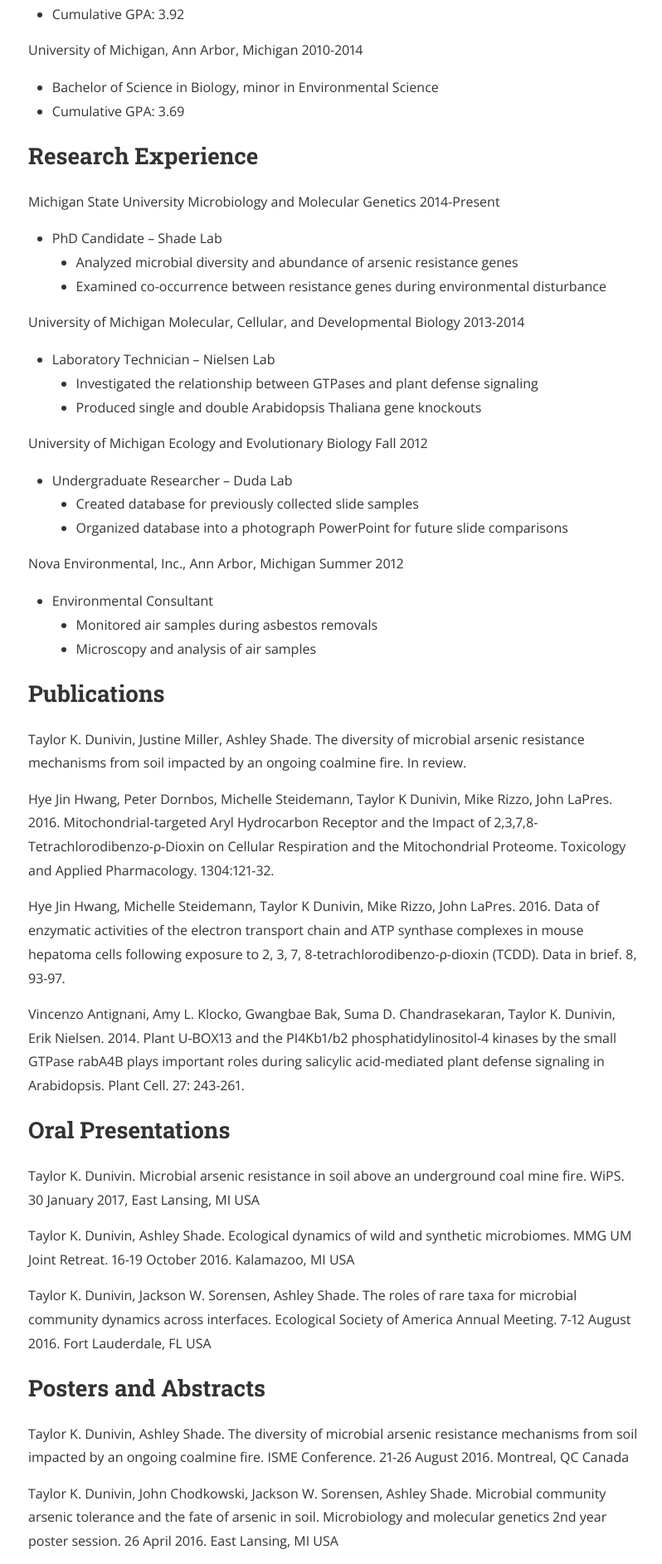
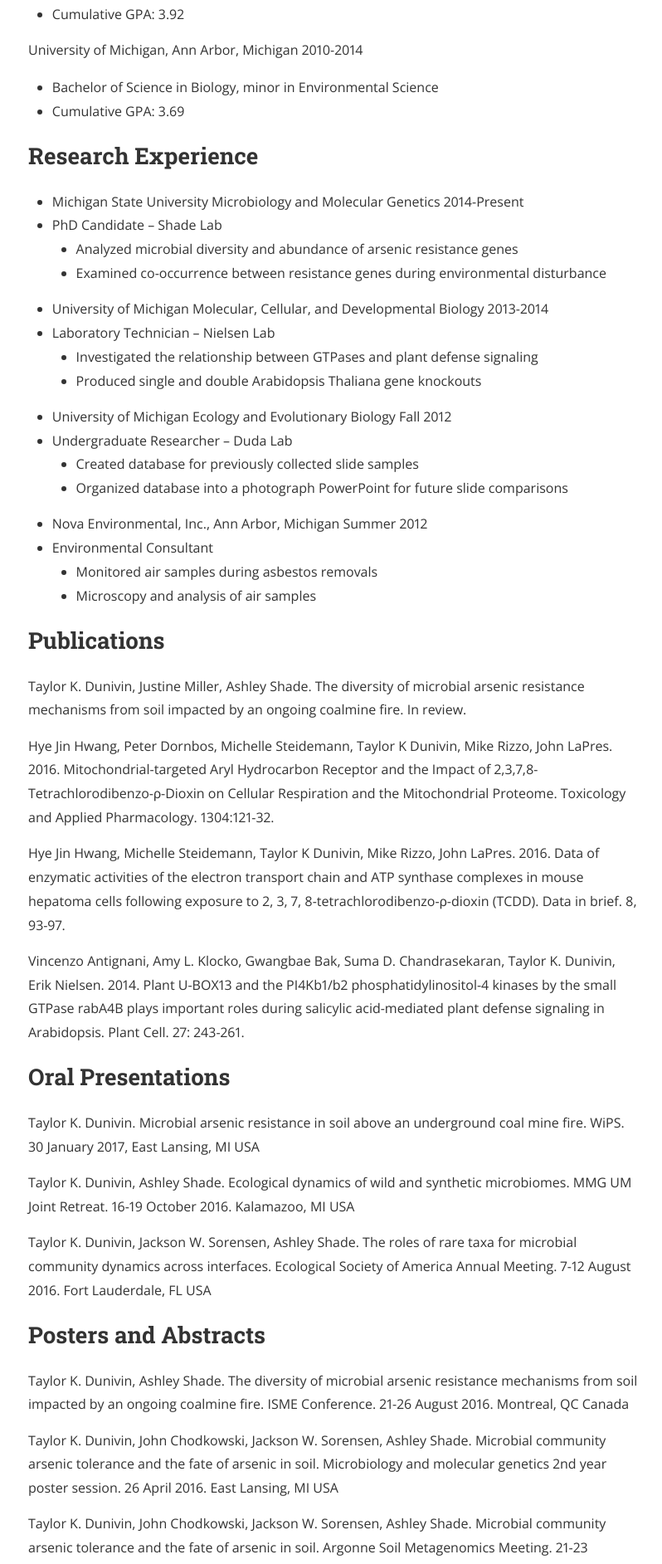
Before and after one commit to dunivint/dunivint.github.io, a Jekyll site: the page built from materials.md, in a window 1280 px wide. Shown: the part 380-2265 px from the top of the page at 83% size, without its empty margins (238-1036 px from the left). Built offline with Jekyll 4.4.1, drawn with Linux system fonts in a browser that asks for light colours; nearby versions of some CDN libraries; a style sheet for code colours, icons or effects is not loaded.

```diff
--- a/materials.md
+++ b/materials.md
@@ -16,22 +16,22 @@ University of Michigan, Ann Arbor, Michigan
 * Cumulative GPA: 3.69
 
 ## __Research Experience__
-Michigan State University Microbiology and Molecular Genetics                                       2014-Present
+* Michigan State University Microbiology and Molecular Genetics                                       2014-Present
 * PhD Candidate – Shade Lab
   *	Analyzed microbial diversity and abundance of arsenic resistance genes
   *	Examined co-occurrence between resistance genes during environmental disturbance
 
-University of Michigan Molecular, Cellular, and Developmental Biology                             2013-2014
+* University of Michigan Molecular, Cellular, and Developmental Biology                             2013-2014
 * Laboratory Technician – Nielsen Lab
   *	Investigated the relationship between GTPases and plant defense signaling
   * Produced single and double Arabidopsis Thaliana gene knockouts
 
-University of Michigan Ecology and Evolutionary Biology                                                    Fall 2012
+* University of Michigan Ecology and Evolutionary Biology                                                    Fall 2012
 * Undergraduate Researcher – Duda Lab
   *	Created database for previously collected slide samples
   *	Organized database into a photograph PowerPoint for future slide comparisons
 
-Nova Environmental, Inc., Ann Arbor, Michigan                                                                                           Summer 2012
+* Nova Environmental, Inc., Ann Arbor, Michigan                                                                                           Summer 2012
 * Environmental Consultant
   *	Monitored air samples during asbestos removals
   *	Microscopy and analysis of air samples
```
